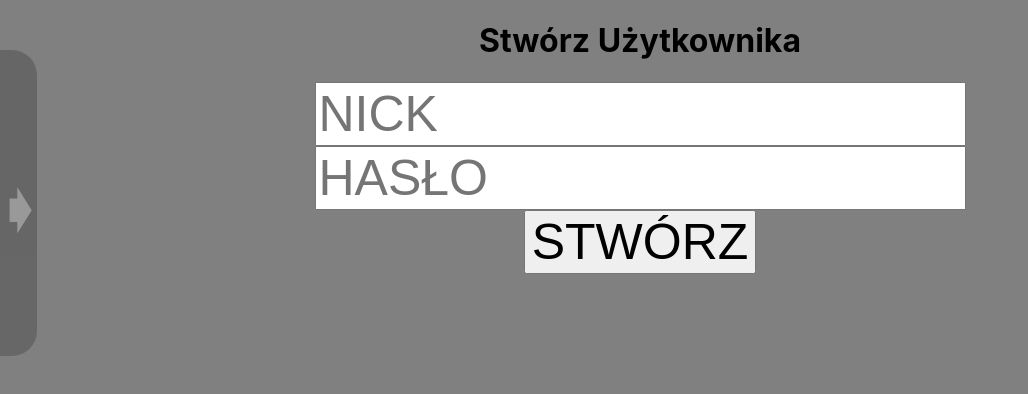
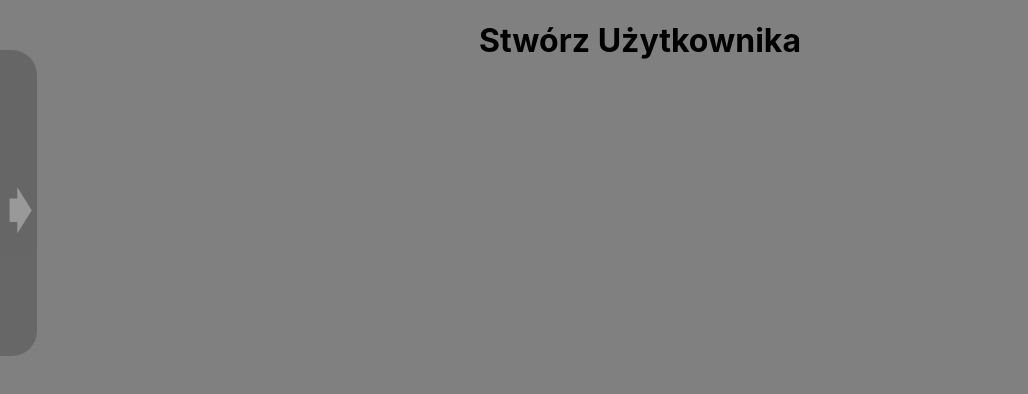
Before and after one commit to B1LL1E/chatClient, a React (Create React App) app: page /user/create in a window 1280 px wide. Shown: the top 394 px of the page, without its empty margins (0-1028 px from the left). Built offline with nearby package versions, Linux system fonts and the light colour scheme.

Commit message:
usunieto tresc z home oraz z utworz uzytkonika

```diff
--- a/src/strony/home/Home.js
+++ b/src/strony/home/Home.js
@@ -2,7 +2,7 @@ export default function Home() {
     return(
         <div id='home'>
             <h1>Home</h1>
-            <img src='https://media.tenor.com/w9igeBYuXpsAAAAM/amog-us-among-us.gif' alt='imgHome'></img>
+            {/* <img src='https://media.tenor.com/w9igeBYuXpsAAAAM/amog-us-among-us.gif' alt='imgHome'></img> */}
         </div>
     )
 }
--- a/src/strony/stworzUser/StworzUser.js
+++ b/src/strony/stworzUser/StworzUser.js
@@ -17,11 +17,11 @@ export default function StworzUser() {
     return(
         <div>
             <h1>Stwórz Użytkownika</h1>
-            <form onSubmit={handleSubmit}>
+            {/* <form onSubmit={handleSubmit}>
                 <input type='text' placeholder="NICK" name='nick' id='nick' onChange={ (e) => setNick(e.target.value)} /><br />
                 <input type='text' placeholder="HASŁO" name='haslo' id='haslo' onChange={ (e) => setHaslo(e.target.value)} /><br />
                 <input type='submit' value='STWÓRZ' id='submit'/>
-            </form>
+            </form> */}
         </div>
     );
 }
```
